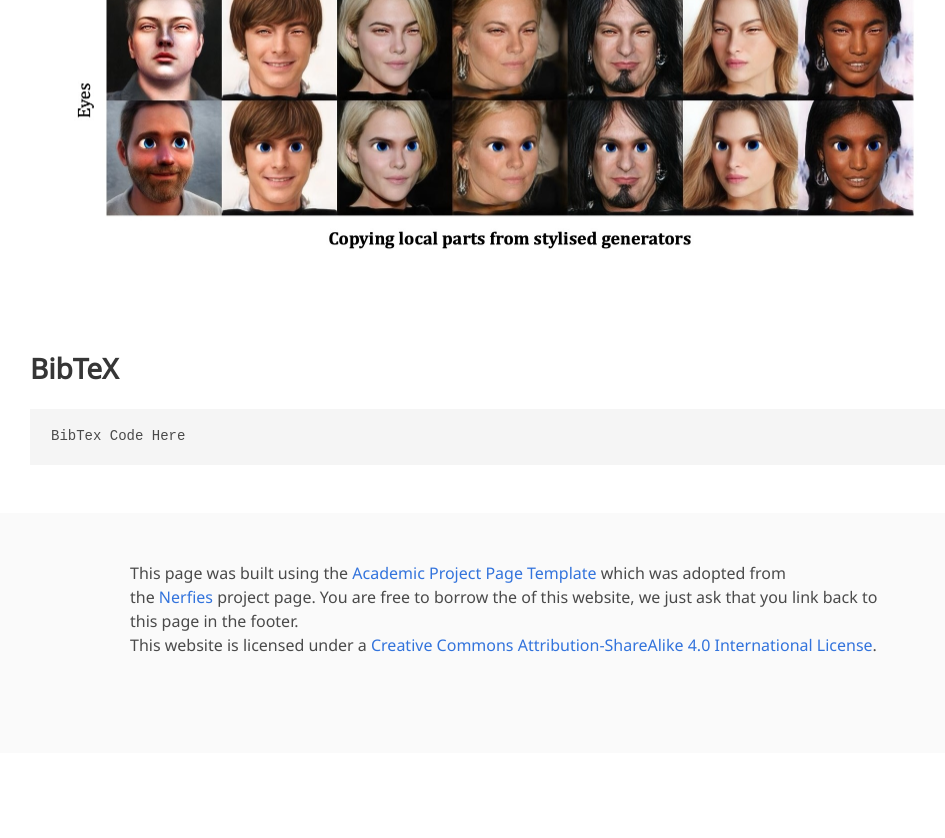
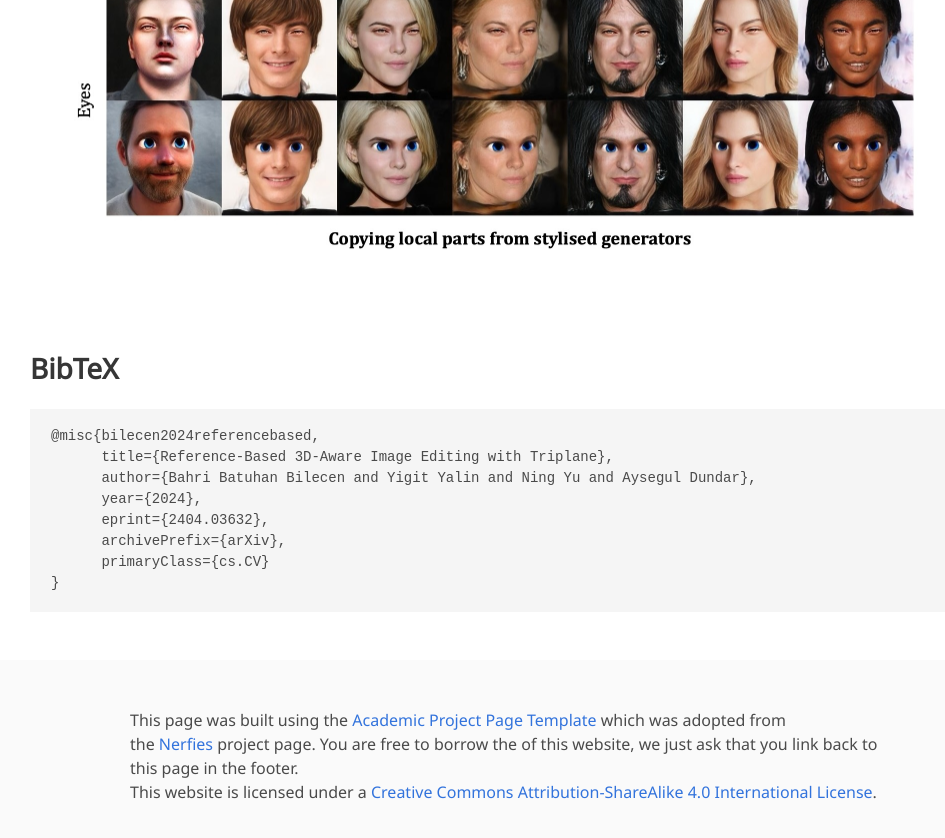
Before and after one commit to three-bee/three-bee.github.io, a Jekyll site: the page triplane_edit/index.html, which Jekyll copies as it is, in a window 1280 px wide and 900 px high, scrolled down 2897 px. Shown: the top 838 px of the window, without its empty margins (130-1075 px from the left). Built offline with Jekyll 4.4.1, drawn with Linux system fonts in a browser that asks for light colours; nearby versions of some CDN libraries; some web fonts are replaced; library files that are not in the unit come from our copies; a style sheet for code colours, icons or effects is not loaded; before the commit the page ends 3650 px from its top, so only the background shows below that.

Commit message:
Update index.html

```diff
--- a/triplane_edit/index.html
+++ b/triplane_edit/index.html
@@ -75,7 +75,7 @@
                     <div class="publication-links">
                          <!-- Arxiv PDF link -->
                       <span class="link-block">
-                        <a href="https://arxiv.org" target="_blank"
+                        <a href="http://arxiv.org/abs/2404.03632" target="_blank"
                         class="external-link button is-normal is-rounded is-dark">
                         <span class="icon">
                           <i class="fas fa-file-pdf"></i>
@@ -85,7 +85,7 @@
                     </span>
 
                     <!-- Supplementary PDF link -->
-                    <span class="link-block">
+                    <!--<span class="link-block">
                       <a href="https://arxiv.org" target="_blank"
                       class="external-link button is-normal is-rounded is-dark">
                       <span class="icon">
@@ -93,7 +93,7 @@
                       </span>
                       <span>Supplementary</span>
                     </a>
-                  </span>
+                  </span> -->
 
                   <!-- Github link -->
                   <span class="link-block">
@@ -108,7 +108,7 @@
 
                 <!-- ArXiv abstract Link -->
                 <span class="link-block">
-                  <a href="https://arxiv.org" target="_blank"
+                  <a href="http://arxiv.org/abs/2404.03632" target="_blank"
                   class="external-link button is-normal is-rounded is-dark">
                   <span class="icon">
                     <i class="ai ai-arxiv"></i>
@@ -318,7 +318,14 @@
   <section class="section" id="BibTeX">
     <div class="container is-max-desktop content">
       <h2 class="title">BibTeX</h2>
-      <pre><code>BibTex Code Here</code></pre>
+      <pre><code>@misc{bilecen2024referencebased,
+      title={Reference-Based 3D-Aware Image Editing with Triplane},
+      author={Bahri Batuhan Bilecen and Yigit Yalin and Ning Yu and Aysegul Dundar},
+      year={2024},
+      eprint={2404.03632},
+      archivePrefix={arXiv},
+      primaryClass={cs.CV}
+}</code></pre>
     </div>
 </section>
 <!--End BibTex citation -->
```
